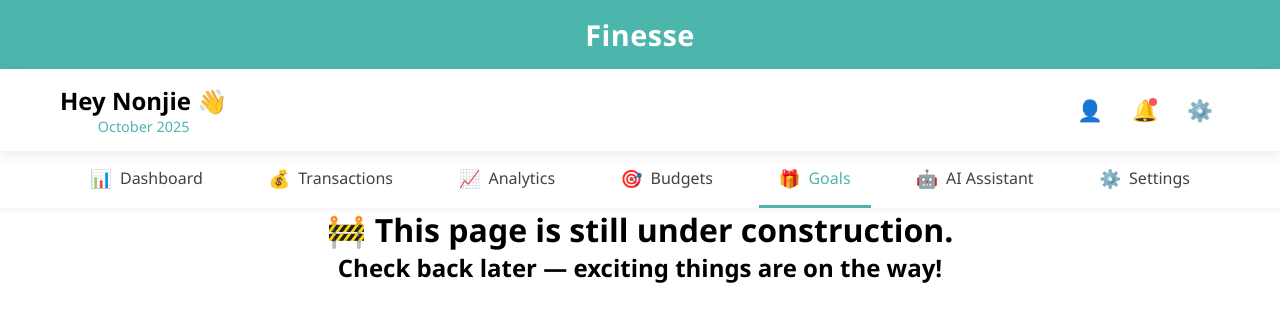
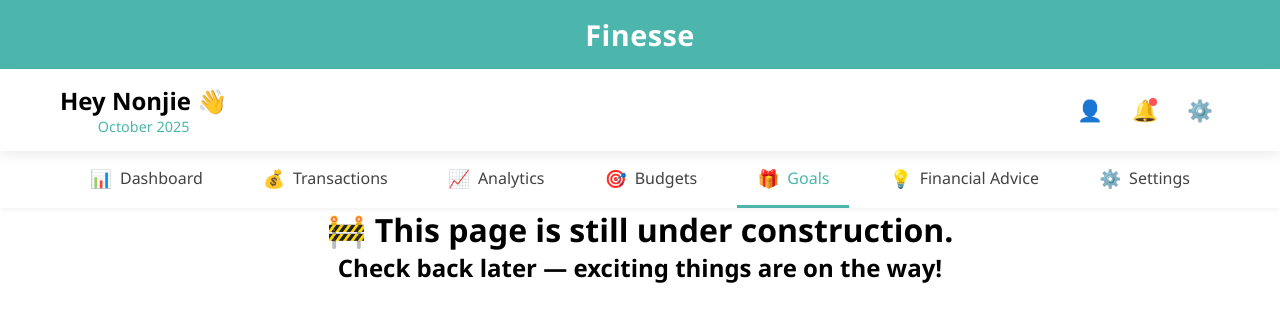
Before and after one commit to Nonjie-Phoswa/Finesse-Finance-Tracker, a plain HTML site: page goals.html in a window 1280 px wide. Drawn offline with Linux system fonts and the light colour scheme.

Commit message:
changed fin assist icon

```diff
--- a/goals.html
+++ b/goals.html
@@ -58,8 +58,8 @@
             <span>Goals</span>
           </a>
           <a href="chatBot.html" class="nav-item">
-            <span class="nav-icon">🤖</span>
-            <span>AI Assistant</span>
+            <span class="nav-icon">💡</span>
+            <span>Financial Advice</span>
           </a>
           <a href="settings.html" class="nav-item">
             <span class="nav-icon">⚙️</span>
```
Also changed, not shown: analytics.html (+2 -2 lines), budgets.html (+2 -2 lines), chatBot.html (+2 -2 lines), dashboard.html (+5 -1 lines), settings.html (+2 -2 lines), transactions.html (+2 -2 lines).
